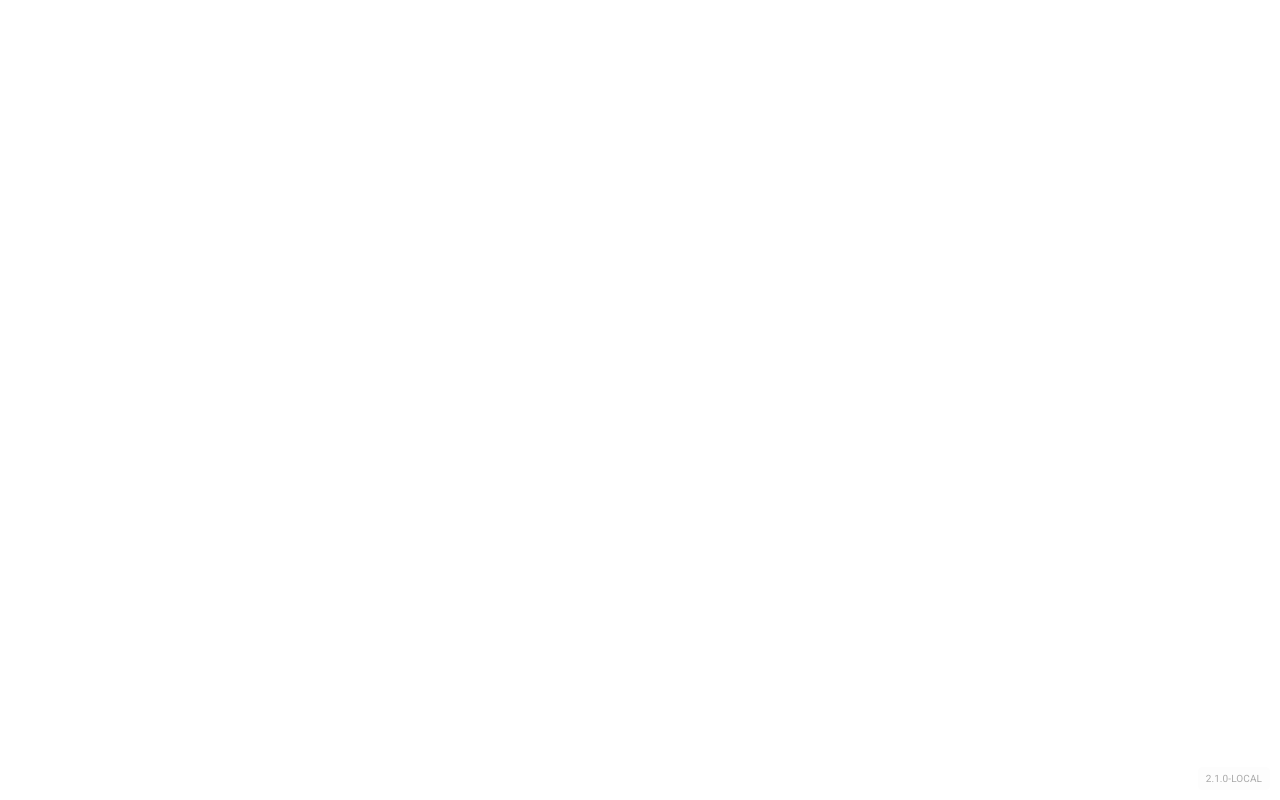
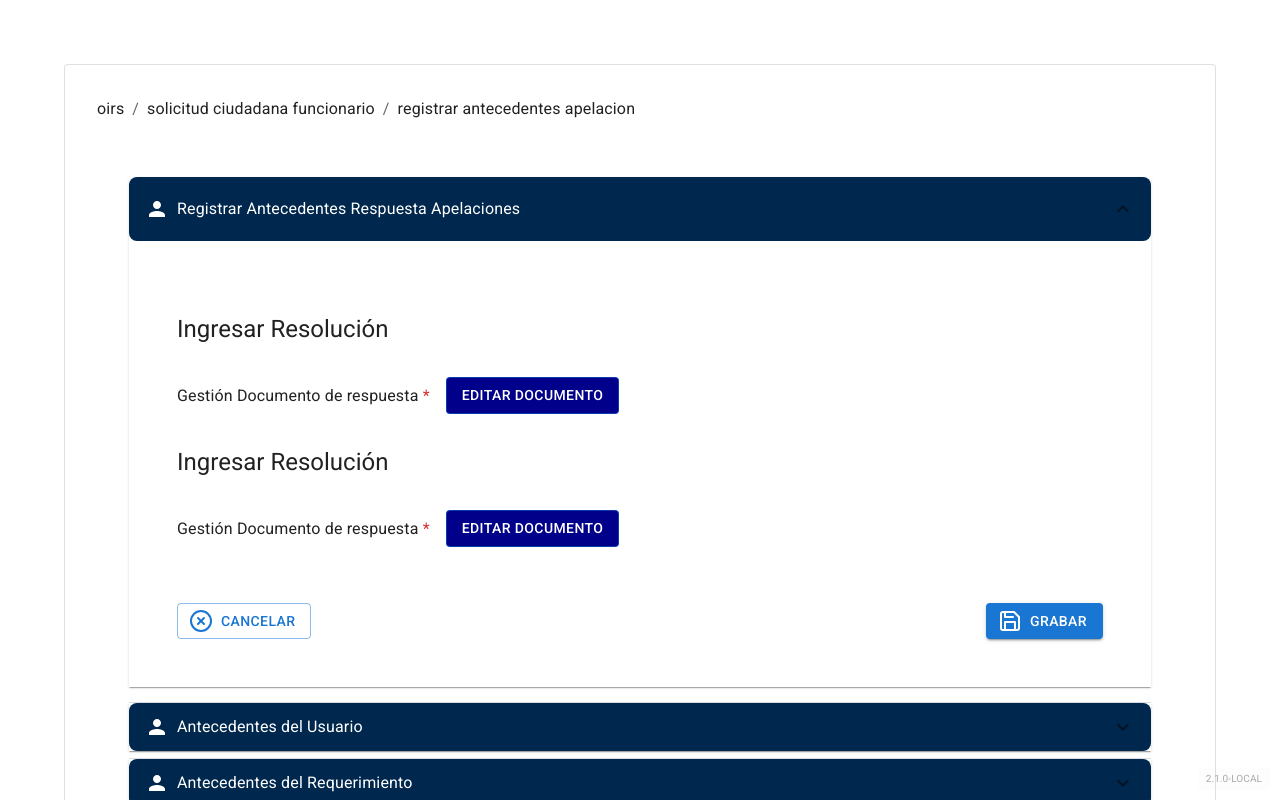
Before and after one commit to reneframirez/oirs-externo-frontend, a React (Vite) app: page /oirs/solicitud-ciudadana-funcionario/registrar-antecedentes-apelacion in a window 1280 px wide. Before the commit this address had no page. Shown: the top 800 px of the page. Built offline with nearby package versions, Linux system fonts and the light colour scheme.

Commit message:
Se agrega Registro de apelación

```diff
--- a/src/App.jsx
+++ b/src/App.jsx
@@ -24,7 +24,7 @@ import NotificarRespuesta from './pages/oirs/solicitud-ciudadana-funcionario/not
 import BusquedaRegistro from './pages/oirs/solicitud-ciudadana-funcionario/Apelaciones/busqueda-registro'
 import IngresarApelacion from './pages/oirs/solicitud-ciudadana-funcionario/Apelaciones/ingresar-apelacion'
 import BusquedaApelacionesVigentes from './pages/oirs/solicitud-ciudadana-funcionario/Apelaciones/busqueda-apelaciones-vigentes'
-
+import RegistrarAntecedentesApelacion from './pages/oirs/solicitud-ciudadana-funcionario/Apelaciones/registrar-antecedentes-apelacion'
 
 function App() {
 	useSesionExpiradaCheck();
@@ -64,6 +64,7 @@ function App() {
                         <Route path='apelaciones-busqueda-registro' element= {<BusquedaRegistro />} />
                         <Route path='ingresar-apelacion' element= {<IngresarApelacion />} />
 						<Route path='busqueda-apelaciones-vigentes' element= {<BusquedaApelacionesVigentes />} />
+						<Route path='registrar-antecedentes-apelacion' element= {<RegistrarAntecedentesApelacion />} />
 					</Route>
 				</Route>
 			</Routes>
--- a/src/components/ResolucionSection.jsx
+++ b/src/components/ResolucionSection.jsx
@@ -50,14 +50,14 @@ const ResolucionSection = ({
       </Grid>
       {showResolutionInfo2 && (
         <Grid item>
-          <Button variant="outlined" color="primary" sx={{ ...buttonStyles, ml: 2 }}>
+          <Button gutterBottom variant="outlined" color="primary" sx={{ ...buttonStyles, ml: 2 }}>
             Descargar documento
           </Button>
         </Grid>
       )}
       {showResolutionInfo2 && (
-        <Grid item xs={12} sx={{ display: 'flex', gap: 2 }}>
-          <Typography variant="body" sx={{ fontWeight: 'bold' }}>Número resolución:</Typography>
+        <Grid item xs={12} sx={{ display: 'flex', gap: 2 ,mt: 4 }} gutterBottom >
+          <Typography variant="body" sx={{ fontWeight: 'bold' }}>Número documeto:</Typography>
           <Typography variant="body">1205</Typography>
           <Typography variant="body" sx={{ fontWeight: 'bold' }}>Fecha:</Typography>
           <Typography variant="body">28-10-2024</Typography>
--- /dev/null
+++ b/src/pages/oirs/solicitud-ciudadana-funcionario/Apelaciones/registrar-antecedentes-apelacion/RegistrarAntecedentesApelacion.jsx
@@ -0,0 +1,124 @@
+import React, { useState } from 'react';
+import { Box, Grid, Button, Typography } from '@mui/material';
+import ResolucionSection from '../../../../../components/ResolucionSection';
+import UploadButton from '../../../../../components/UploadButton';
+import ConfirmDialog from '../../../../../components/ConfirmDialog';
+import AlertDialog from '../../../../../components/AlertDialog';
+import { CancelButton, SaveButton } from '../../../../../components/CustomButtons';
+import LoadingModal from '../../../../../components/LoadingModal';
+
+const buttonStyles = {
+  backgroundColor: 'darkblue',
+  color: 'white',
+  '&:hover': { backgroundColor: 'blue' },
+};
+
+const RegistrarAntecedentesApelacion = () => {
+    const [showResolutionInfo, setShowResolutionInfo] = useState(false);
+    const [showResolutionInfo2, setShowResolutionInfo2] = useState(false);
+    const [showResolutionInfo3, setShowResolutionInfo3] = useState(false);
+    const [showResolutionInfo4, setShowResolutionInfo4] = useState(false);
+    const [expediente, setExpediente] = useState(null);
+    const [otroArchivo, setOtroArchivo] = useState(null);
+    const [confirmOpen, setConfirmOpen] = useState(false);
+    const [alertOpen, setAlertOpen] = useState(false);
+    const [alertContent, setAlertContent] = useState('');
+    const [loading, setLoading] = useState(false);
+
+  const handleSendResolution = () => {
+    setLoading(true);
+    setTimeout(() => {
+      setLoading(false);
+      setShowResolutionInfo2(true);
+    }, 1000);
+  };
+
+  const handleSendResolution2 = () => {
+    setLoading(true);
+    setTimeout(() => {
+      setLoading(false);
+      setShowResolutionInfo4(true);
+    }, 1000);
+  };
+
+  const handleSave = () => {
+      openConfirmDialog();
+  };
+
+
+
+  const openConfirmDialog = () => {
+    setConfirmOpen(true);
+  };
+
+  const handleConfirm = () => {
+    console.log('Documento guardado con éxito');
+    setConfirmOpen(false);
+    setAlertContent('La respuesta ha sido guardada exitosamente.');
+    setAlertOpen(true);
+  };
+
+  const handleCancel = () => {
+    setConfirmOpen(false);
+  };
+
+  return (
+    <Box sx={{ p: 4 }}>
+      <Grid container spacing={3}>
+        <Grid item xs={12}>
+            <Typography variant="h5" gutterBottom sx={{ mt: 4 }}>
+                Ingresar Resolución
+            </Typography>
+        </Grid>
+        <Grid item xs={12}>
+          <ResolucionSection
+            showResolutionInfo={showResolutionInfo}
+            setShowResolutionInfo={setShowResolutionInfo}
+            showResolutionInfo2={showResolutionInfo2}
+            setShowResolutionInfo2={setShowResolutionInfo2}
+            handleSendResolution={handleSendResolution}
+            buttonStyles={buttonStyles}
+          />
+        </Grid>
+
+      </Grid>
+
+      <Grid container spacing={3}>
+      <Grid item xs={12}>
+            <Typography variant="h5" gutterBottom sx={{ mt: 4 }}>
+                Ingresar Resolución
+            </Typography>
+        </Grid>
+        <Grid item xs={12}>
+          <ResolucionSection
+            showResolutionInfo={showResolutionInfo3}
+            setShowResolutionInfo={setShowResolutionInfo3}
+            showResolutionInfo2={showResolutionInfo4}
+            setShowResolutionInfo2={setShowResolutionInfo4}
+            handleSendResolution={handleSendResolution2}
+            buttonStyles={buttonStyles}
+          />
+        </Grid>
+        <Grid item xs={12} sx={{ display: 'flex', justifyContent: 'space-between', mt: 4 }}>
+          <CancelButton onClick={handleCancel} />
+          <SaveButton onClick={handleSave} />
+        </Grid>
+      </Grid>
+
+      <AlertDialog
+        open={alertOpen}
+        content={alertContent}
+        onClose={() => setAlertOpen(false)}
+      />
+      <ConfirmDialog
+        open={confirmOpen}
+        content="¿Está seguro de que desea realizar esta acción?"
+        onConfirm={handleConfirm}
+        onCancel={handleCancel}
+      />
+      <LoadingModal open={loading} />
+    </Box>
+  );
+};
+
+export default RegistrarAntecedentesApelacion;
--- /dev/null
+++ b/src/pages/oirs/solicitud-ciudadana-funcionario/Apelaciones/registrar-antecedentes-apelacion/index.jsx
@@ -0,0 +1,98 @@
+import React from 'react';
+import RegistrarAntecedentesApelacion from './RegistrarAntecedentesApelacion';
+import { Box, Accordion, AccordionSummary, AccordionDetails, Typography } from '@mui/material';
+import ExpandMoreIcon from '@mui/icons-material/ExpandMore';
+import UserIcon from '@mui/icons-material/Person';
+import AntUsuario from '../../secciones/AntUsuario';
+import AntRequerimiento from '../../secciones/AntRequerimiento';
+import AntImputado from '../../secciones/AntImputado';
+import InfoAdicional from '../../secciones/InfoAdicional';
+
+const Index = () => {
+  const datosDelUsuario = {
+    nombres: 'Juan',
+    apellidoPaterno: 'Pérez',
+    apellidoMaterno: 'González',
+    tipoIdentificacion: 'RUT',
+    numeroIdentificacion: '12345678-9',
+    fechaNacimiento: '01-01-1990',
+    telefono: '+56912345678',
+    email: 'juan.perez@example.com',
+    direccion: 'Calle Falsa 123',
+    regionResidencia: 'Metropolitana de Santiago',
+    comunaResidencia: 'Santiago',
+    escolaridad: 'Educación Universitaria Completa',
+    etnia: 'Mapuche',
+    genero: 'Masculino',
+  };
+
+  const datosDelRequerimiento = {
+    region: 'Región Metropolitana',
+    comuna: 'Santiago',
+    tipoSolicitud: 'Reclamo',
+    tipoRecepcion: 'Correo Electrónico',
+    responderVia: 'Correo Electrónico',
+    institucionPublica: 'Ministerio de Salud',
+    requerimiento: 'Solicito que se revise el caso relacionado con mi causa.',
+  };
+
+
+  const imputadoData = {
+    run: '12345678-9',
+    nombreImputado: 'Carlos',
+    apellidoPaterno: 'Sanchez',
+    apellidoMaterno: 'Lopez',
+    fechaNacimiento: '1985-06-15',
+    genero: 'Masculino',
+    nivelEscolaridad: 'Educación Secundaria Completa',
+    nacionalidad: 'Chilena',
+    rustPeticion: '12345',
+    ruc: '54321',
+    tribunal: 'Tribunal de Justicia de Santiago',
+    rit: 'RIT-1234-2023',
+  };
+
+  const secciones = [
+    {
+      titulo: 'Registrar Antecedentes Respuesta Apelaciones',
+      componente: <RegistrarAntecedentesApelacion />,
+    },
+    {
+      titulo: 'Antecedentes del Usuario',
+      componente: <AntUsuario datosUsuario={datosDelUsuario} />,
+    },
+    {
+      titulo: 'Antecedentes del Requerimiento',
+      componente: <AntRequerimiento datosRequerimiento={datosDelRequerimiento} />,
+    },
+    {
+      titulo: 'Antecedentes del Imputado',
+      componente: <AntImputado imputadoData={imputadoData} />,
+    },
+    {
+      titulo: 'Información Adicional',
+      componente: <InfoAdicional />,
+    },
+  ];
+
+  return (
+    <Box sx={{ width: '100%', height: '100%', padding: '16px', boxSizing: 'border-box' }}>
+      {secciones.map((seccion, index) => (
+        <Accordion key={index} defaultExpanded={index === 0} sx={{ my: 1 }}>
+          <AccordionSummary
+            expandIcon={<ExpandMoreIcon />}
+            aria-controls={`panel${index}-content`}
+            id={`panel${index}-header`}
+            sx={{ backgroundColor: '#00274d', borderRadius: '8px' }}
+          >
+            <UserIcon sx={{ color: 'white', marginRight: '8px' }} />
+            <Typography sx={{ color: 'white' }}>{seccion.titulo}</Typography>
+          </AccordionSummary>
+          <AccordionDetails>{seccion.componente}</AccordionDetails>
+        </Accordion>
+      ))}
+    </Box>
+  );
+};
+
+export default Index;
--- a/src/pages/oirs/solicitud-ciudadana-funcionario/index.jsx
+++ b/src/pages/oirs/solicitud-ciudadana-funcionario/index.jsx
@@ -77,7 +77,7 @@ const SolicitudCiudadanaFuncionario = () => {
       url: '/oirs/solicitud-ciudadana-funcionario/secciones',
       titulo: 'Secciones de Solicitudes',
       rol: '[Manejo Interno Sistema]',
-      color: 'warning'
+      color: 'secondary'
     }
   ];
 
@@ -92,8 +92,15 @@ const SolicitudCiudadanaFuncionario = () => {
       url: 'busqueda-apelaciones-vigentes',
       titulo: 'Buscar Apelaciones Vigentes',
       rol: '[Todos los funcionarios]',
-      color: 'warning'
-    }
+      color: 'secondary'
+    },
+    {
+      url: 'registrar-antecedentes-apelacion',
+      titulo: 'Registrar Antecedentes de Apelación',
+      rol: '[Profesional DECR]',
+      color: 'primary'
+    },
+
   ];
 
 
```
